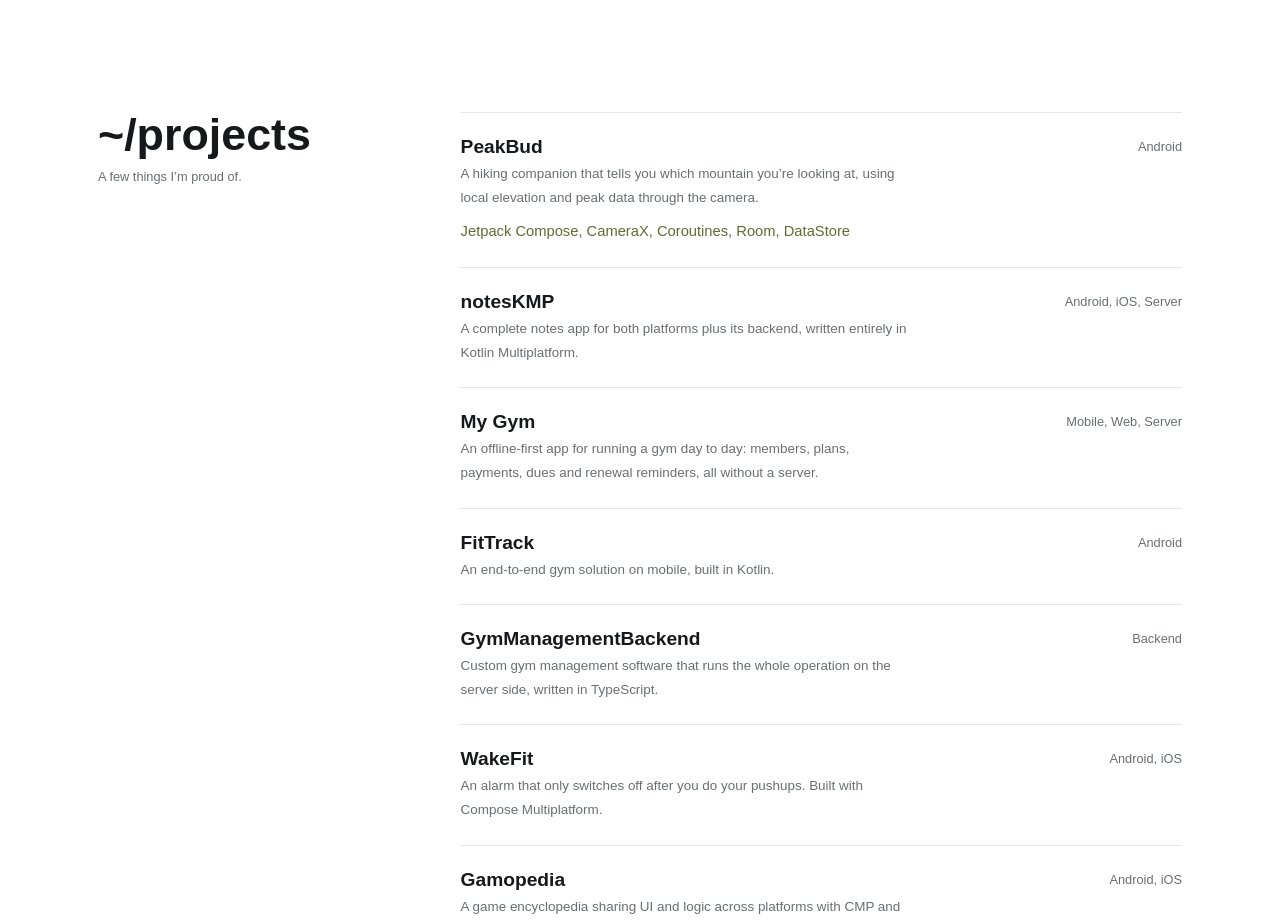
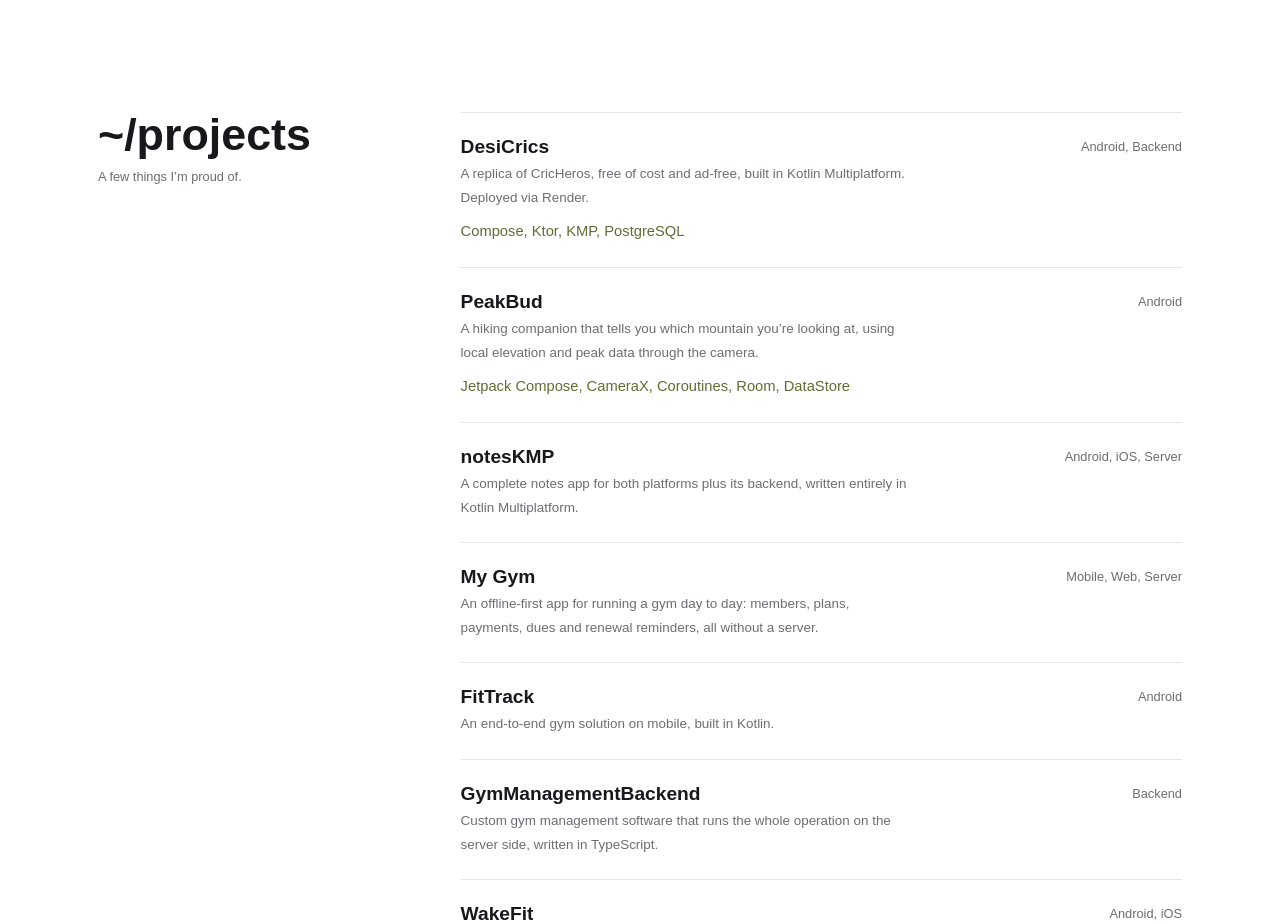
Before and after one commit to 1-harshr/1-harshr.github.io, a Next.js app: page / in a window 1280 px wide. Shown: the part 1680-2604 px from the top of the page. Built offline with nearby package versions, Linux system fonts and the light colour scheme; no server answers; a web font is replaced by a local one.

Commit message:
feat: add DesiCrics project to the portfolio
Introduce a new project entry for DesiCrics, detailing its platforms, description, and tools used. This project is a Kotlin Multiplatform replica of CricHeros, emphasizing its ad-free and cost-free nature.

```diff
--- a/content/site.ts
+++ b/content/site.ts
@@ -83,6 +83,14 @@ export const jobs: Job[] = [
 const gh = "https://github.com/1-harshr";
 
 export const projects: Project[] = [
+  {
+    name: "DesiCrics",
+    repo: `${gh}/DesiCrics`,
+    platforms: "Android, Backend",
+    description:
+      "A replica of CricHeros, free of cost and ad-free, built in Kotlin Multiplatform. Deployed via Render.",
+    tools: "Compose, Ktor, KMP, PostgreSQL",
+  },
   {
     name: "PeakBud",
     repo: `${gh}/PeakBud`,
```
